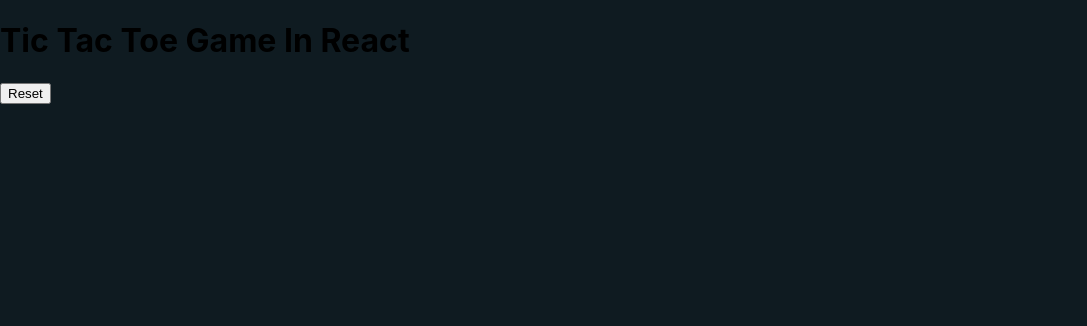
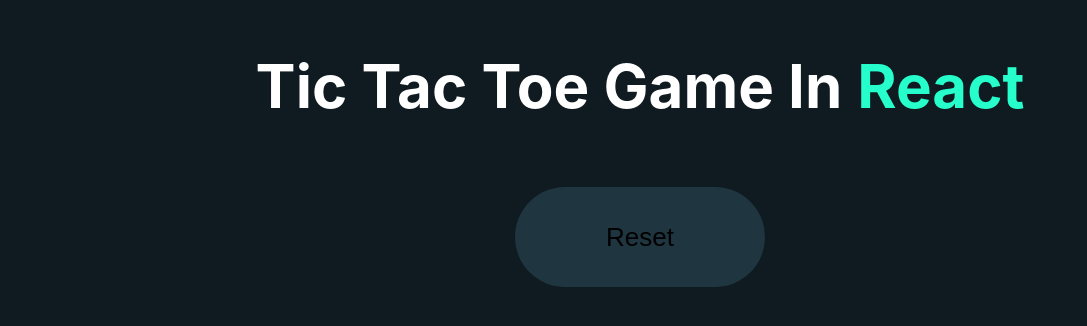
Before and after one commit to Jarshan/Tic-Tac-Toe, a React (Create React App) app: page / in a window 1280 px wide. Shown: the top 326 px of the page, without its empty margins (0-1087 px from the left). Built offline with nearby package versions, Linux system fonts and the light colour scheme.

Commit message:
Adding styles

```diff
--- a/src/Components/TicTacToe/TicTacToe.css
+++ b/src/Components/TicTacToe/TicTacToe.css
@@ -0,0 +1,31 @@
+.container{
+    text-align: center;
+}
+
+.title{
+    margin-top: 50px;
+    color: white;
+    font-size: 60px;
+    display: flex;
+    justify-content: center;
+    align-items: center;
+}
+
+.title span{
+    color: #26ffcb;
+    padding-left: 15px;
+}
+
+.reset{
+    width: 250px;
+    height: 100px;
+    border: none;
+    outline: none;
+    cursor: pointer;
+    border-radius: 50px;
+    background: #1f3540;
+    font-size: 26px;
+    margin-top: 25px;
+    margin-bottom: 50px;
+
+    }
--- a/src/Components/TicTacToe/TicTacToe.jsx
+++ b/src/Components/TicTacToe/TicTacToe.jsx
@@ -8,6 +8,12 @@
     <div className='container'>
         <h1 className="title">Tic Tac Toe Game In <span>React</span></h1>
         <div className="board">
+            <div className='row1'>
+                <div className='boxes'></div>
+                <div className='boxes'></div>
+                <div className='boxes'></div>
+            </div>
+
 
         </div>
         <button className="reset">Reset</button>
```
